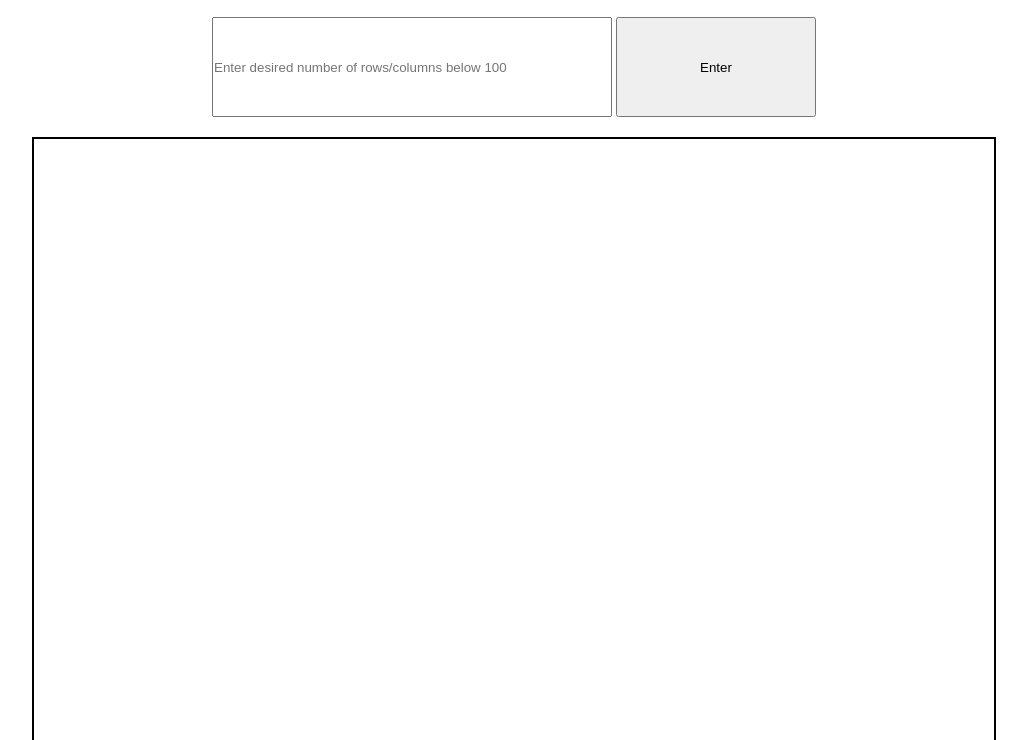
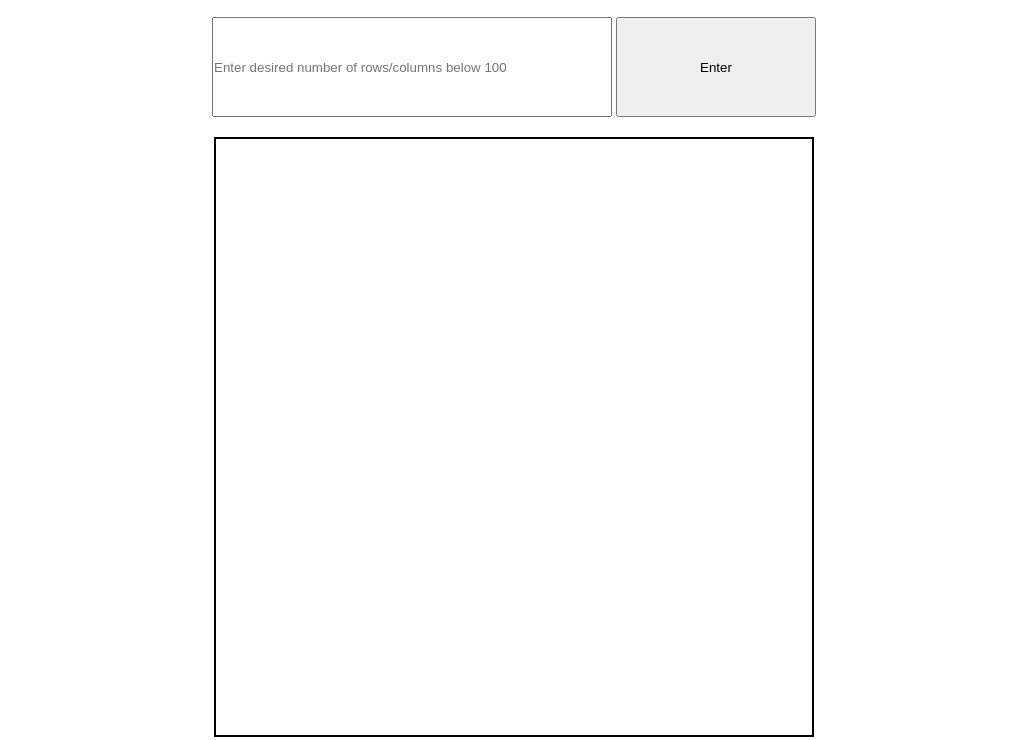
Before and after one commit to ryanling521/etch-a-sketch, a plain HTML site: page index.html in a window 1280 px wide. Shown: the part 60-800 px from the top of the page, without its empty margins (126-1153 px from the left). Drawn offline with Linux system fonts and the light colour scheme.

Commit message:
adjusted size of drawing pad

```diff
--- a/styles.css
+++ b/styles.css
@@ -22,13 +22,9 @@ body {
 }
 
 .container {
-    height: 964px;
-    width: 964px;
+    height: 600px;
+    width: 600px;
     display: grid;
-    /* justify-content: stretch;
-    align-content: stretch; */
-    grid-template-columns: repeat(auto-fill,240px);
-    grid-auto-rows: 240px;
     border: 2px solid black;
 
 }
```
